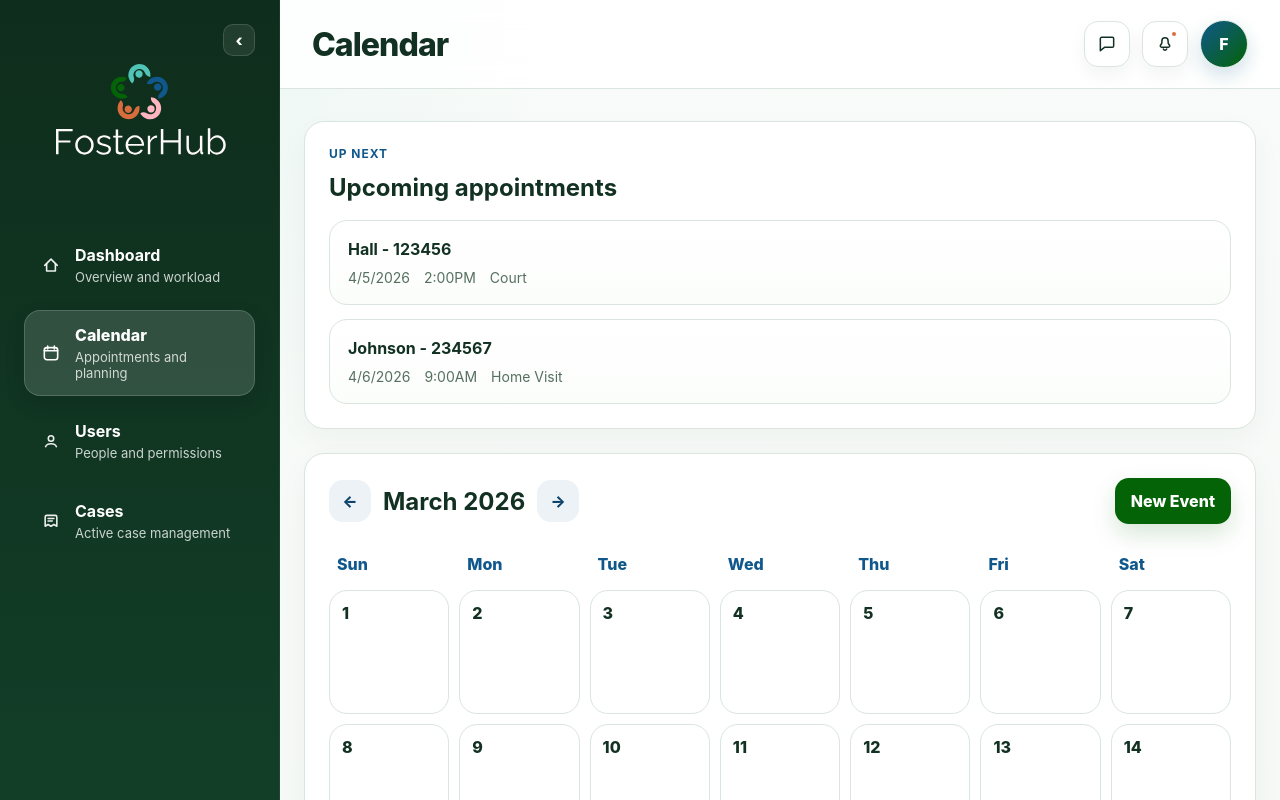
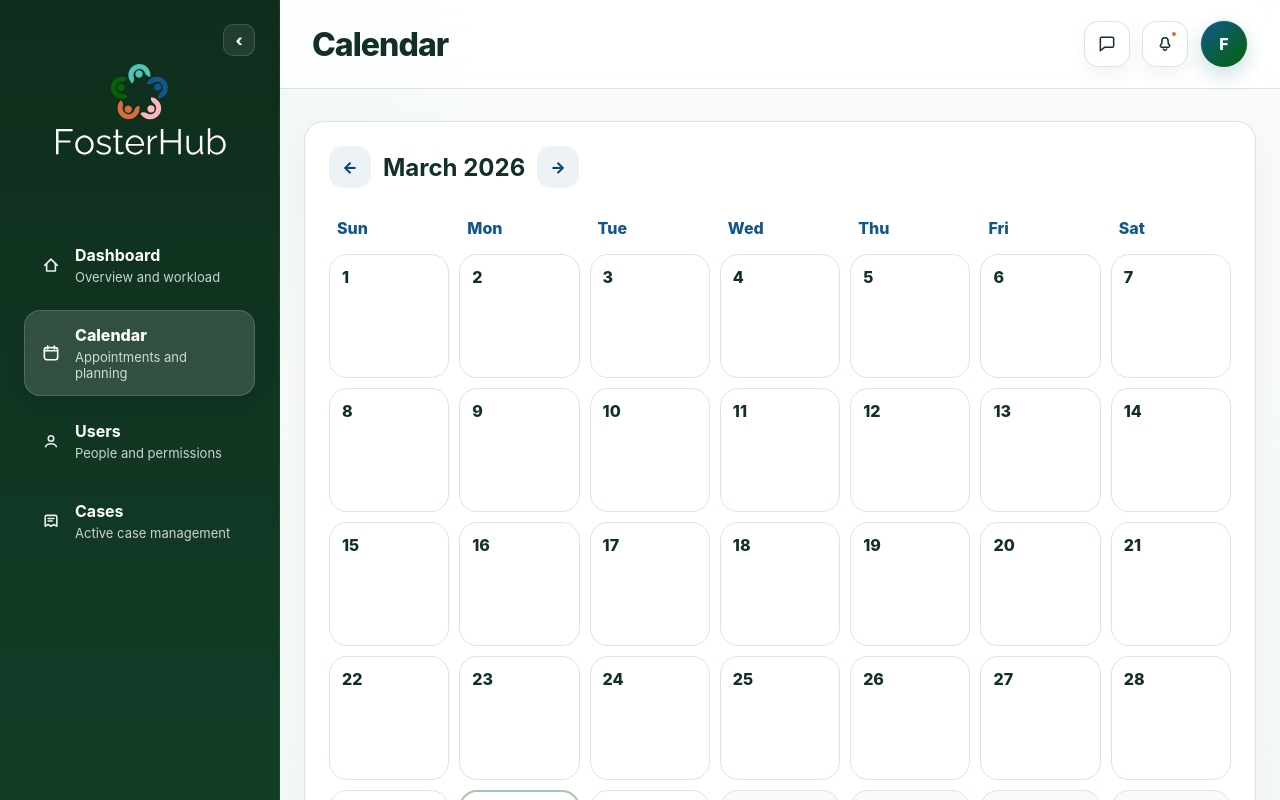
Before and after one commit to Mdelarosa93/FosterHub, a Next.js app in the folder fosterhub-app/apps/web/: page /calendar in a window 1280 px wide. Shown: the top 800 px of the page. Built offline with nearby package versions, Linux system fonts and the light colour scheme.

Commit message:
Refine calendar view controls

```diff
--- a/fosterhub-app/apps/web/app/calendar/page.tsx
+++ b/fosterhub-app/apps/web/app/calendar/page.tsx
@@ -229,16 +229,6 @@ export default function CalendarPage() {
     return map;
   }, [appointments]);
 
-  const upcomingAppointments = useMemo(() => {
-    return [...appointments]
-      .sort((a, b) => {
-        const dateA = new Date(`${a.date}T00:00:00`).getTime() + timeToSortableNumber(a.time) * 60000;
-        const dateB = new Date(`${b.date}T00:00:00`).getTime() + timeToSortableNumber(b.time) * 60000;
-        return dateA - dateB;
-      })
-      .slice(0, 2);
-  }, [appointments]);
-
   useEffect(() => {
     const storedChildrenRaw = localStorage.getItem('fosterhub.caseChildren');
     setStoredChildrenByCase(storedChildrenRaw ? JSON.parse(storedChildrenRaw) : {});
@@ -332,12 +322,6 @@ export default function CalendarPage() {
     setActiveEventId(null);
   }
 
-  function openNewEventModal() {
-    resetEventForm();
-    setEventModalMode('create');
-    setEventModalOpen(true);
-  }
-
   function openExistingEvent(event: CalendarEvent) {
     setActiveEventId(event.id);
     setSelectedCase(event.caseLabel);
@@ -388,34 +372,6 @@ export default function CalendarPage() {
     <AppShell title="Calendar">
       <main className="page-stack">
         <section className="card">
-          <div className="section-title">
-            <div>
-              <div className="eyebrow">Up next</div>
-              <h2 style={{ marginBottom: 0 }}>Upcoming appointments</h2>
-            </div>
-          </div>
-
-          <div className="record-list">
-            {upcomingAppointments.map(item => (
-              <article
-                key={item.id}
-                className="record-item"
-                onClick={() => openExistingEvent(item)}
-                style={{ cursor: 'pointer' }}
-                title={`${item.time} · ${item.caseLabel} · ${item.eventType}`}
-              >
-                <strong>{item.caseLabel}</strong>
-                <div className="record-meta">
-                  <span>{new Date(item.date).toLocaleDateString()}</span>
-                  <span>{item.time}</span>
-                  <span>{item.eventType}</span>
-                </div>
-              </article>
-            ))}
-          </div>
-        </section>
-
-        <section className="card">
           <div className="section-title" style={{ alignItems: 'center', marginBottom: 24 }}>
             <div style={{ display: 'flex', alignItems: 'center', gap: 12 }}>
               <button
@@ -439,9 +395,6 @@ export default function CalendarPage() {
               </button>
             </div>
 
-            <button type="button" className="button button-primary" onClick={openNewEventModal}>
-              New Event
-            </button>
           </div>
 
           <div
```
